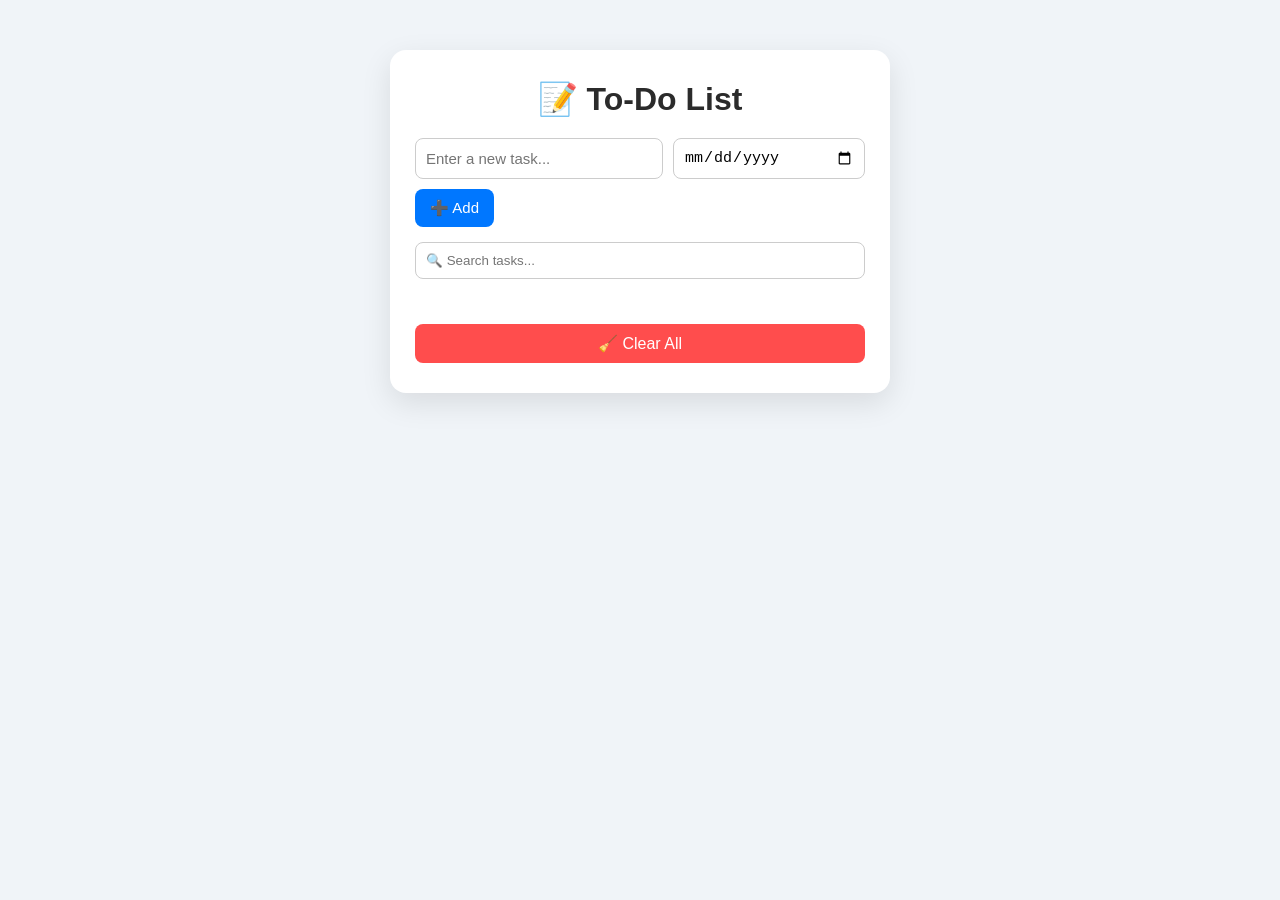
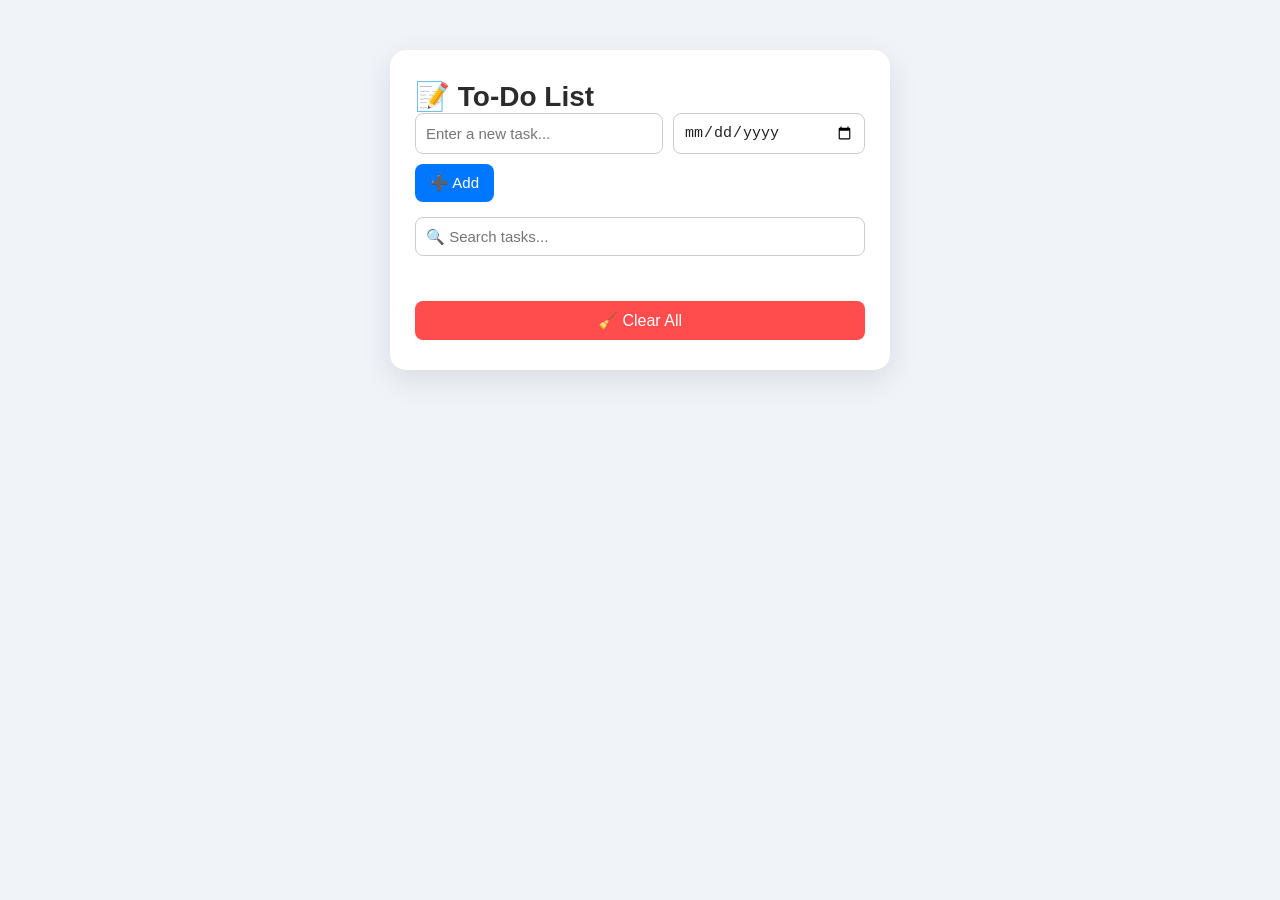

Style dark mode for to-do app

--- a/style.css
+++ b/style.css
@@ -7,11 +7,18 @@
 body {
   font-family: 'Segoe UI', sans-serif;
   background: #f0f4f8;
+  color: #2b2b2b;
   display: flex;
   justify-content: center;
   align-items: flex-start;
-  padding-top: 50px;
+  padding: 50px 16px 0;
   min-height: 100vh;
+  transition: background 0.25s ease, color 0.25s ease;
+}
+
+body.dark-mode {
+  background: #050505;
+  color: #f4f4f5;
 }
 
 .app-container {
@@ -21,12 +28,45 @@ body {
   max-width: 500px;
   border-radius: 16px;
   box-shadow: 0 10px 30px rgba(0,0,0,0.1);
+  transition: background 0.25s ease, box-shadow 0.25s ease;
+}
+
+body.dark-mode .app-container {
+  background: #171717;
+  box-shadow: 0 10px 30px rgba(255,255,255,0.08);
+}
+
+.app-header {
+  display: flex;
+  align-items: center;
+  justify-content: space-between;
+  gap: 12px;
+  margin-bottom: 20px;
 }
 
 h1 {
-  text-align: center;
-  margin-bottom: 20px;
   color: #2b2b2b;
+  font-size: 28px;
+}
+
+body.dark-mode h1 {
+  color: #f4f4f5;
+}
+
+.theme-toggle {
+  width: 42px;
+  height: 42px;
+  border: none;
+  border-radius: 50%;
+  background: #e8f1ff;
+  color: #111827;
+  cursor: pointer;
+  font-size: 18px;
+}
+
+body.dark-mode .theme-toggle {
+  background: #2f3542;
+  color: #f8fafc;
 }
 
 .input-group {
@@ -37,12 +77,31 @@ h1 {
 }
 
 .input-group input[type="text"],
-.input-group input[type="date"] {
-  flex: 1 1 auto;
+.input-group input[type="date"],
+#search {
   padding: 10px;
   font-size: 15px;
   border: 1px solid #ccc;
   border-radius: 8px;
+  background: #fff;
+  color: #222;
+}
+
+.input-group input[type="text"],
+.input-group input[type="date"] {
+  flex: 1 1 auto;
+}
+
+body.dark-mode .input-group input[type="text"],
+body.dark-mode .input-group input[type="date"],
+body.dark-mode #search {
+  background: #262626;
+  border-color: #3f3f46;
+  color: #f4f4f5;
+}
+
+body.dark-mode input::placeholder {
+  color: #a1a1aa;
 }
 
 .input-group button {
@@ -57,10 +116,7 @@ h1 {
 
 #search {
   width: 100%;
-  padding: 10px;
   margin-bottom: 15px;
-  border: 1px solid #ccc;
-  border-radius: 8px;
 }
 
 ul#task-list {
@@ -77,6 +133,12 @@ ul#task-list li {
   display: flex;
   justify-content: space-between;
   align-items: center;
+  transition: background 0.25s ease, border-color 0.25s ease;
+}
+
+body.dark-mode ul#task-list li {
+  background: #262626;
+  border-color: #3f3f46;
 }
 
 ul#task-list li.completed span {
@@ -87,6 +149,10 @@ ul#task-list li.completed span {
 ul#task-list li small {
   font-size: 12px;
   color: #666;
+}
+
+body.dark-mode ul#task-list li small {
+  color: #a1a1aa;
 }
 
 ul#task-list li div button {
